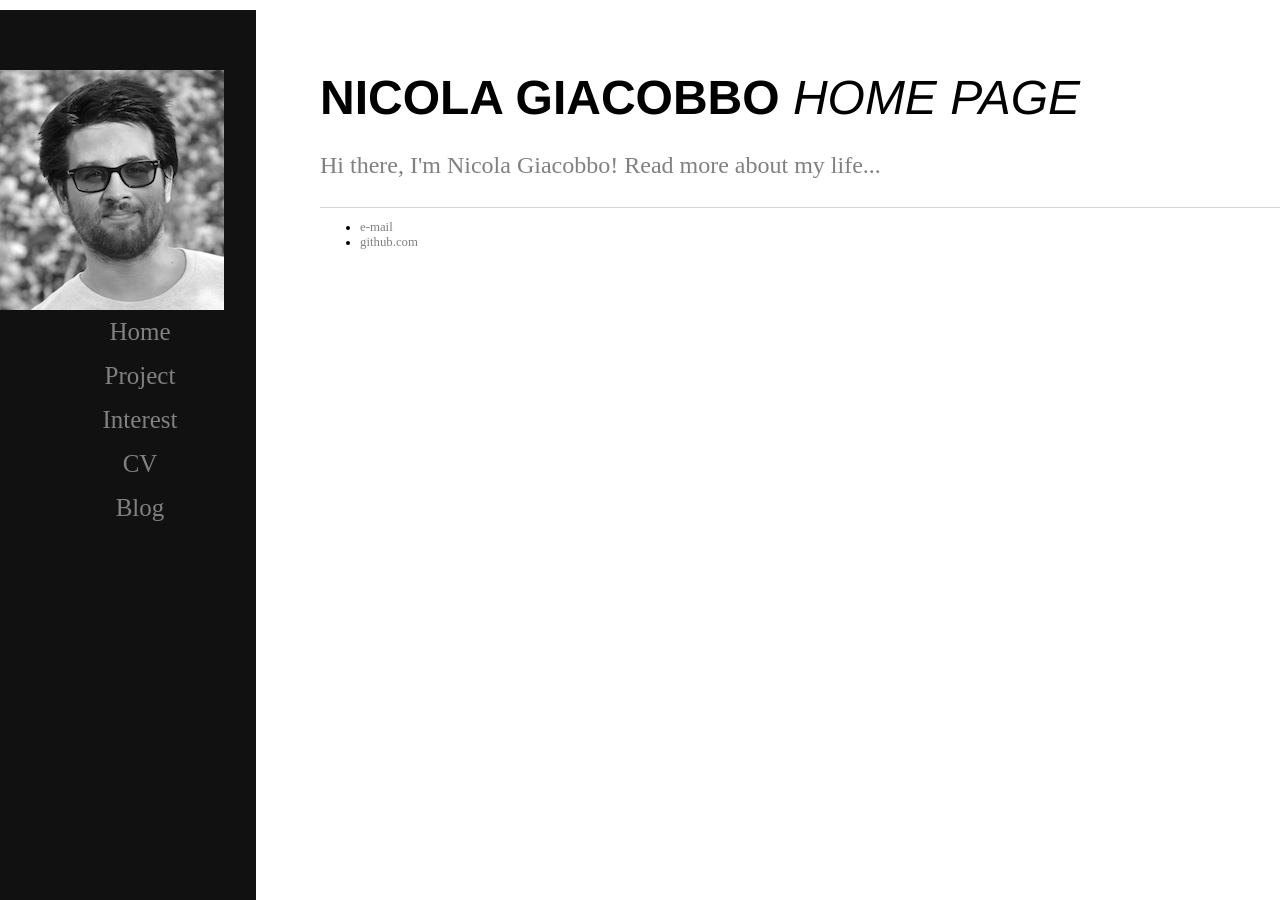
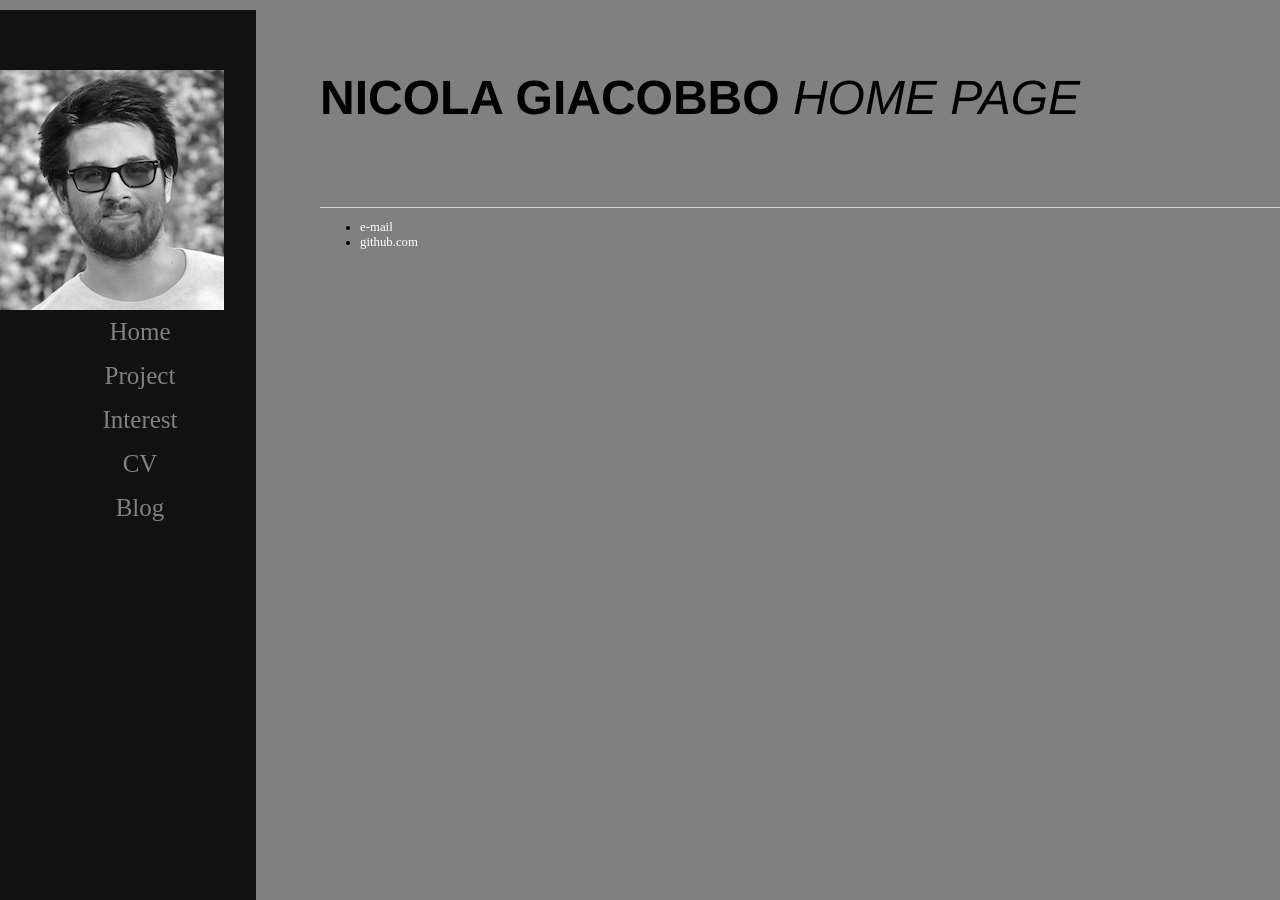
Before and after one commit to GiacobboNicola/giacobbonicola.github.io, a Jekyll site: the page built from index.html, in a window 1280 px wide. Built offline with Jekyll 4.4.1, drawn with Linux system fonts in a browser that asks for light colours.

Commit message:
Update main.css

```diff
--- a/css/main.css
+++ b/css/main.css
@@ -3,8 +3,7 @@ body {
     width: 75%;
     left: 30px;
     float: right;
-/*    background-color: grey;*/
-    background-color: white;
+    background-color: grey;
 }
 
 .main-title {
@@ -46,8 +45,7 @@ nav a {
 
 /* When you mouse over the navigation links, change their color */
 nav a:hover, .offcanvas a:focus{
-/*    color: #f1f1f1;*/
-    color: grey;
+    color: #f1f1f1;
 }
 
 /* The images */
@@ -74,8 +72,7 @@ nav a:hover, .offcanvas a:focus{
 
   a {
     text-decoration: none;
-/*    color: white;*/
-    color: grey;
+    color: white;
 }
 a:hover {
     text-decoration: underline;
```
